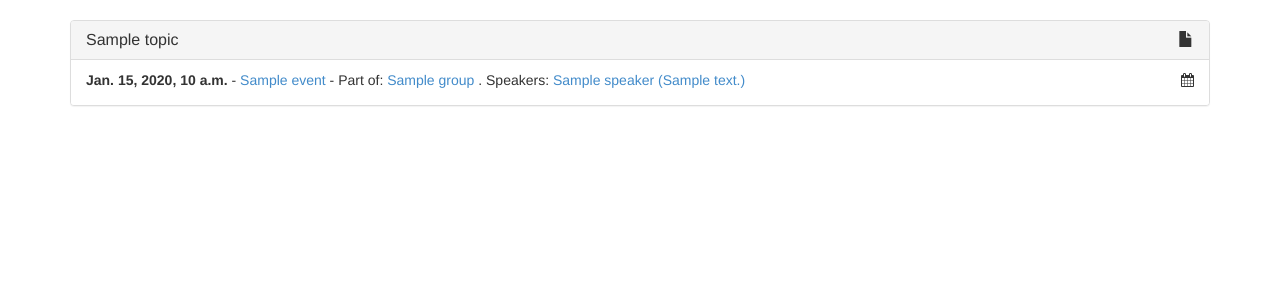
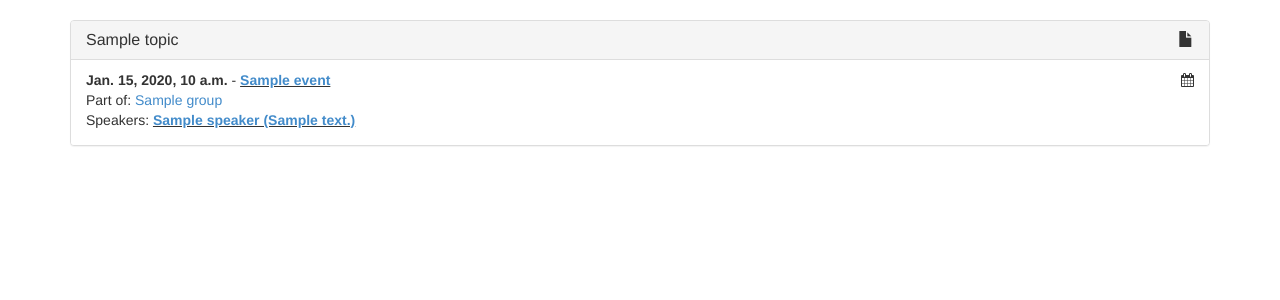
Before and after one commit to ox-it/talks.ox, a Django app: template talks/templates/events/topic.html in a window 1280 px wide. Shown: the part 72-372 px from the top of the page. Run offline with Django 3.2, Linux system fonts and the light colour scheme; the template is opened without the code that fills it: most values are stand-ins (such as "Sample title", 1, 10 or a date in 2020); parts of the project's set-up code (start-up, migrations or seed data) failed here and were passed over; some libraries are stand-ins or nearby versions.

Commit message:
make teaser template look better

```diff
--- a/talks/templates/events/event_teaser.html
+++ b/talks/templates/events/event_teaser.html
@@ -9,20 +9,22 @@
             {% endif %}
         </strong>
          -
-        <a href="{{ event.get_absolute_url }}" class="list-group-item-heading">
+        <b><u><a href="{{ event.get_absolute_url }}" class="list-group-item-heading">
           {% if event.title %}
             {{ event.title }}
           {% else %}
             Untitled talk
           {% endif %}
-        </a>
+        </a></u></b>
         {% if event.group %}
-          - Part of: <a href="{{ event.group.get_absolute_url }}">{{ event.group.title }}</a>
+          <br>
+          Part of: <a href="{{ event.group.get_absolute_url }}">{{ event.group.title }}</a>
         {% endif %}
         {% if event.speakers %}
-            . Speaker{{ event.speakers|pluralize }}:
+            <br>
+            Speaker{{ event.speakers|pluralize }}:
             {% for speaker in event.speakers %}
-                <a href="{% url 'show-person' speaker.slug %}">{{ speaker.name}}{% if speaker.bio %} ({{ speaker.bio }}){% endif %}</a>{% if not forloop.last %}, {% endif %}
+                <b><u><a href="{% url 'show-person' speaker.slug %}">{{ speaker.name}}{% if speaker.bio %} ({{ speaker.bio }}){% endif %}</a></u></b>{% if not forloop.last %}, {% endif %}
             {% endfor %}
         {% endif %}
     </div>
```
